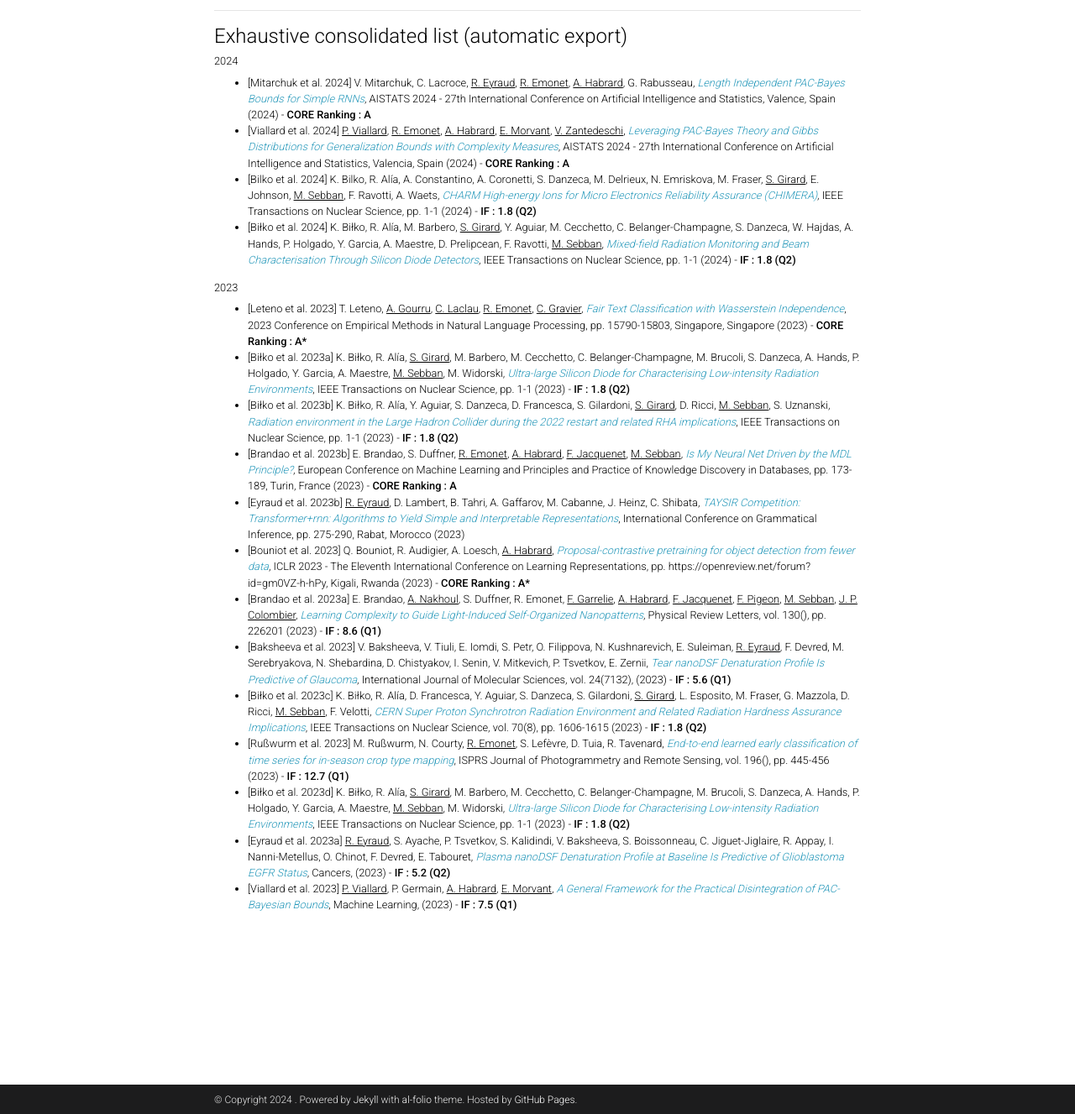
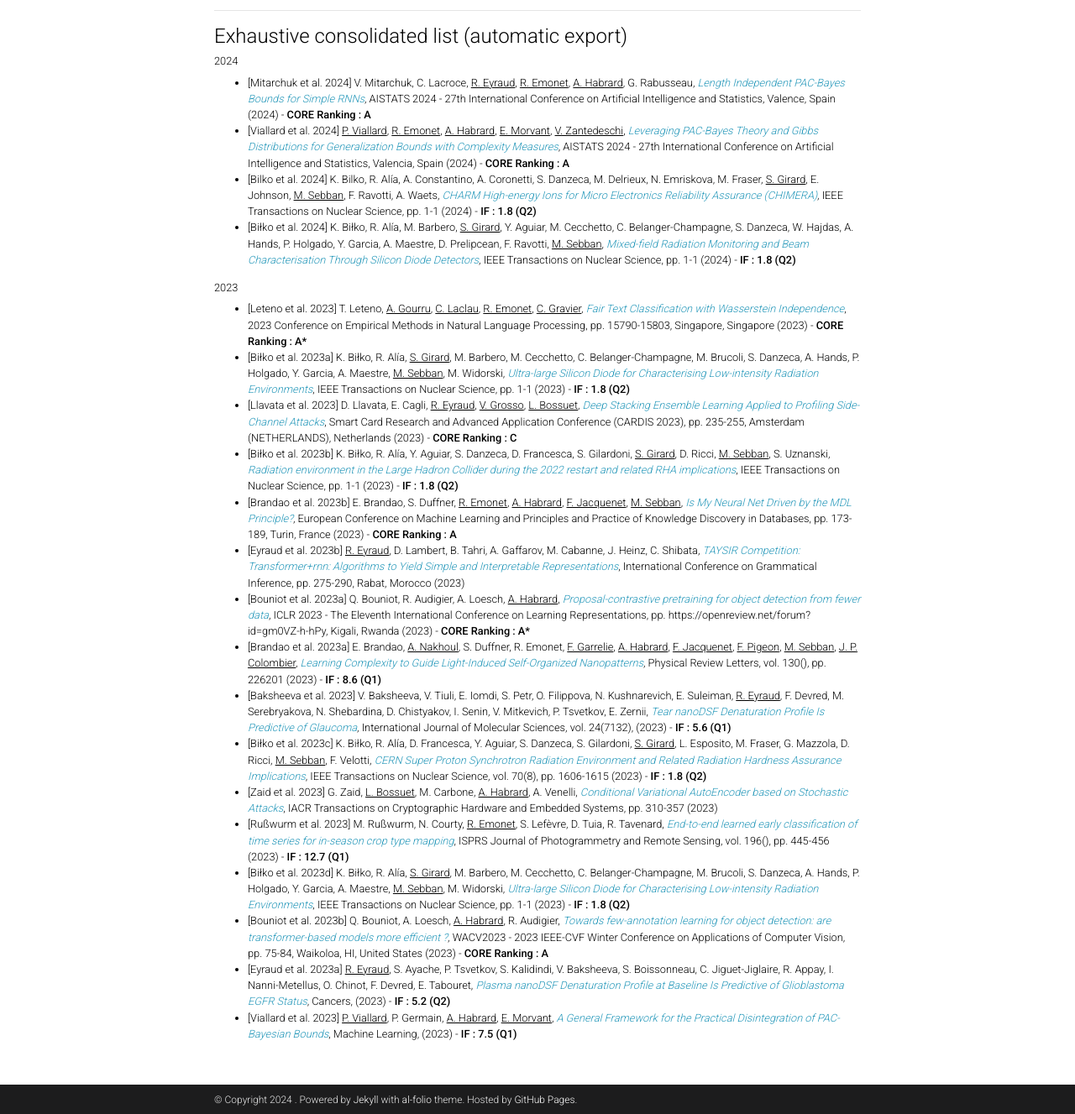
Before and after one commit to labhc-malice/labhc-malice.github.io, a Jekyll site: the page built from _pages/publications.md, in a window 1280 px wide and 1400 px high, scrolled down 485 px, cut to the strip 73-1400 px from the top of the window. Shown: the whole strip at 84% size. Built offline with Jekyll 4.4.1, drawn with Linux system fonts in a browser that asks for light colours; comment, search, counter and statistics services are not loaded; a style sheet for code colours, icons or effects is not loaded.

Commit message:
Update labmetry

```diff
--- a/_includes/labmetry_raw.html
+++ b/_includes/labmetry_raw.html
@@ -58,6 +58,15 @@
             IF : 1.8 (Q2)
     </strong>
 </li>
+                            <li>[Llavata et al. 2023]             D. Llavata,                 E. Cagli,                             <u>R. Eyraud</u>,
+                                    <u>V. Grosso</u>,
+                                    <u>L. Bossuet</u>,
+
+<em><a href="https://hal.science/hal-04500209" target="_blank">Deep Stacking Ensemble Learning Applied to Profiling Side-Channel Attacks</a></em>, Smart Card Research and Advanced Application Conference (CARDIS 2023), pp. 235-255, Amsterdam (NETHERLANDS), Netherlands (2023)
+     - <strong>
+            CORE Ranking : C
+    </strong>
+</li>
                             <li>[Biłko et al. 2023b]             K. Biłko,                 R. Alía,                 Y. Aguiar,                 S. Danzeca,                 D. Francesca,                 S. Gilardoni,                             <u>S. Girard</u>,
                         D. Ricci,                             <u>M. Sebban</u>,
                         S. Uznanski,
@@ -80,7 +89,7 @@
                         D. Lambert,                 B. Tahri,                 A. Gaffarov,                 M. Cabanne,                 J. Heinz,                 C. Shibata,
 <em><a href="https://hal.science/hal-04237436" target="_blank">TAYSIR Competition: Transformer+rnn: Algorithms to Yield Simple and Interpretable Representations</a></em>, International Conference on Grammatical Inference, pp. 275-290, Rabat, Morocco (2023)
 </li>
-                            <li>[Bouniot et al. 2023]             Q. Bouniot,                 R. Audigier,                 A. Loesch,                             <u>A. Habrard</u>,
+                            <li>[Bouniot et al. 2023a]             Q. Bouniot,                 R. Audigier,                 A. Loesch,                             <u>A. Habrard</u>,
 
 <em><a href="https://cea.hal.science/cea-04041965" target="_blank">Proposal-contrastive pretraining for object detection from fewer data</a></em>, ICLR 2023 - The Eleventh International Conference on Learning Representations, pp. https://openreview.net/forum?id=gm0VZ-h-hPy, Kigali, Rwanda (2023)
      - <strong>
@@ -115,6 +124,11 @@
             IF : 1.8 (Q2)
     </strong>
 </li>
+                            <li>[Zaid et al. 2023]             G. Zaid,                             <u>L. Bossuet</u>,
+                        M. Carbone,                             <u>A. Habrard</u>,
+                        A. Venelli,
+<em><a href="https://hal.science/hal-04500182" target="_blank">Conditional Variational AutoEncoder based on Stochastic Attacks</a></em>, IACR Transactions on Cryptographic Hardware and Embedded Systems, pp. 310-357 (2023)
+</li>
                             <li>[Rußwurm et al. 2023]             M. Rußwurm,                 N. Courty,                             <u>R. Emonet</u>,
                         S. Lefèvre,                 D. Tuia,                 R. Tavenard,
 <em><a href="https://hal.science/hal-04023073" target="_blank">End-to-end learned early classification of time series for in-season crop type mapping</a></em>, ISPRS Journal of Photogrammetry and Remote Sensing, vol. 196(), pp. 445-456 (2023)
@@ -128,6 +142,13 @@
 <em><a href="https://hal.science/hal-04324049" target="_blank">Ultra-large Silicon Diode for Characterising Low-intensity Radiation Environments</a></em>, IEEE Transactions on Nuclear Science, pp. 1-1 (2023)
      - <strong>
             IF : 1.8 (Q2)
+    </strong>
+</li>
+                            <li>[Bouniot et al. 2023b]             Q. Bouniot,                 A. Loesch,                             <u>A. Habrard</u>,
+                        R. Audigier,
+<em><a href="https://cea.hal.science/cea-04044305" target="_blank">Towards few-annotation learning for object detection: are transformer-based models more efficient ?</a></em>, WACV2023 - 2023 IEEE-CVF Winter Conference on Applications of Computer Vision, pp. 75-84, Waikoloa, HI, United States (2023)
+     - <strong>
+            CORE Ranking : A
     </strong>
 </li>
                             <li>[Eyraud et al. 2023a]                         <u>R. Eyraud</u>,
```
